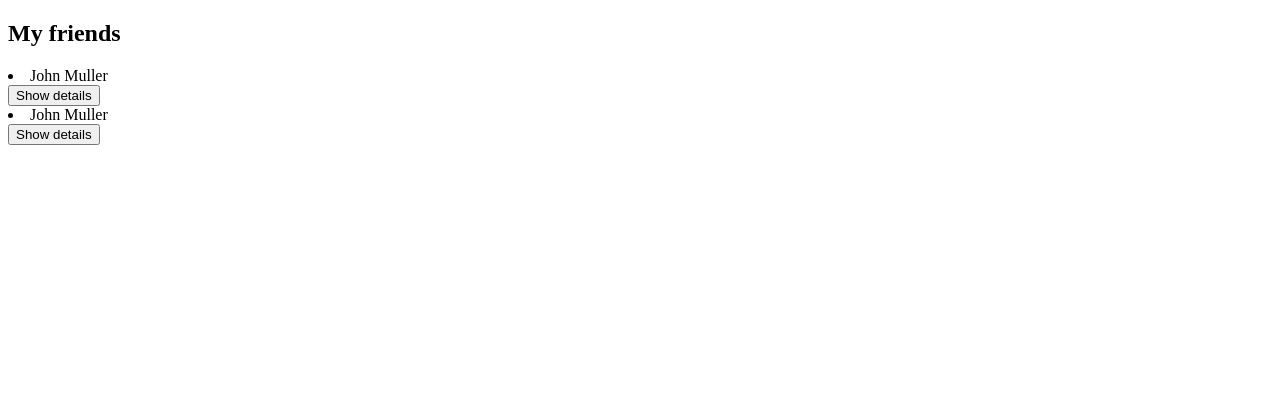
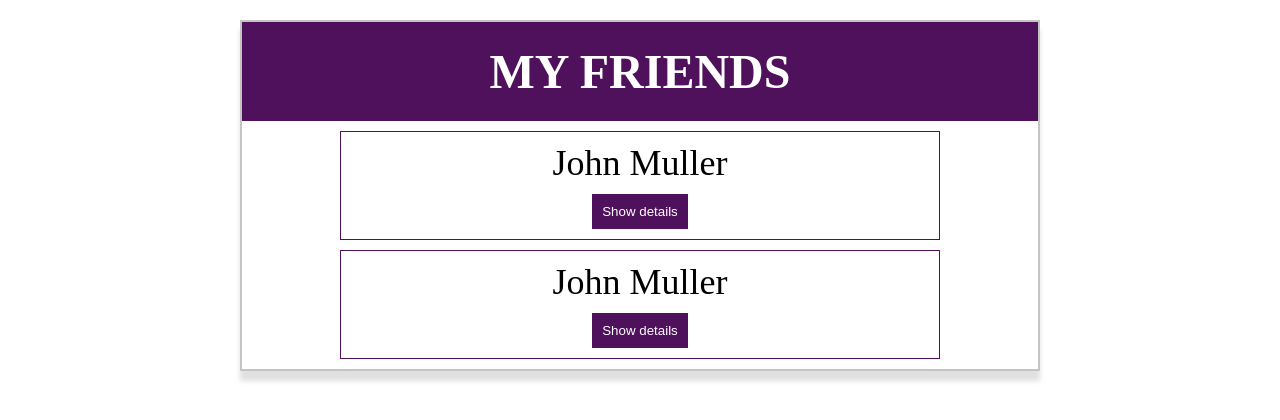
Before and after one commit to AnnaBratchenia/new-vue-app, a Vue app: page / in a window 1280 px wide. Shown: the top 420 px of the page. Built offline with nearby package versions, Linux system fonts and the light colour scheme.

Commit message:
add styling

```diff
--- a/src/App.vue
+++ b/src/App.vue
@@ -13,3 +13,54 @@ export default {
   },
 };
 </script>
+<style>
+* {
+  box-sizing: border-box;
+  margin: 0;
+  padding: 0;
+}
+section {
+  width: 800px;
+  height: auto;
+  margin: 20px auto;
+  border: 2px solid rgba(17, 17, 17, 0.247);
+  box-shadow: 0 10px 5px hsla(0, 0%, 7%, 0.13);
+}
+h2 {
+  border: 2px solid #4f105c;
+  text-align: center;
+  padding: 20px 0;
+  background-color: #4f105c;
+  color: white;
+  font-size: 48px;
+  text-transform: uppercase;
+}
+#app div {
+  margin: 10px auto;
+  border: 1px solid #4f105c;
+  width: 600px;
+}
+#app li {
+  list-style: none;
+}
+.btn {
+  background: #4f105c;
+  color: white;
+  padding: 10px;
+  border: none;
+  display: block;
+  margin: 10px auto;
+}
+.name {
+  font-size: 36px;
+  text-align: center;
+  padding-top: 10px;
+}
+.add_info {
+  font-size: 24px;
+  text-align: center;
+}
+.add_info:last-child {
+  margin-bottom: 20px;
+}
+</style>
--- a/src/components/FriendContact.vue
+++ b/src/components/FriendContact.vue
@@ -1,10 +1,14 @@
 <template>
-  <li>{{ friends.name }}</li>
-  <button v-on:click="toggleDetails">Show details</button>
-  <ul v-if="detailsIsvisible">
-    <li><strong>Phone: </strong>{{ friends.phone }}</li>
-    <li><strong>Email: </strong>{{ friends.email }}</li>
-  </ul>
+  <div>
+    <li class="name">{{ friends.name }}</li>
+    <button class="btn" v-on:click="toggleDetails">
+      {{ detailsIsvisible ? "Hide" : "Show" }} details
+    </button>
+    <ul v-if="detailsIsvisible">
+      <li class="add_info"><strong>Phone: </strong>{{ friends.phone }}</li>
+      <li class="add_info"><strong>Email: </strong>{{ friends.email }}</li>
+    </ul>
+  </div>
 </template>
 <script>
 export default {
```
